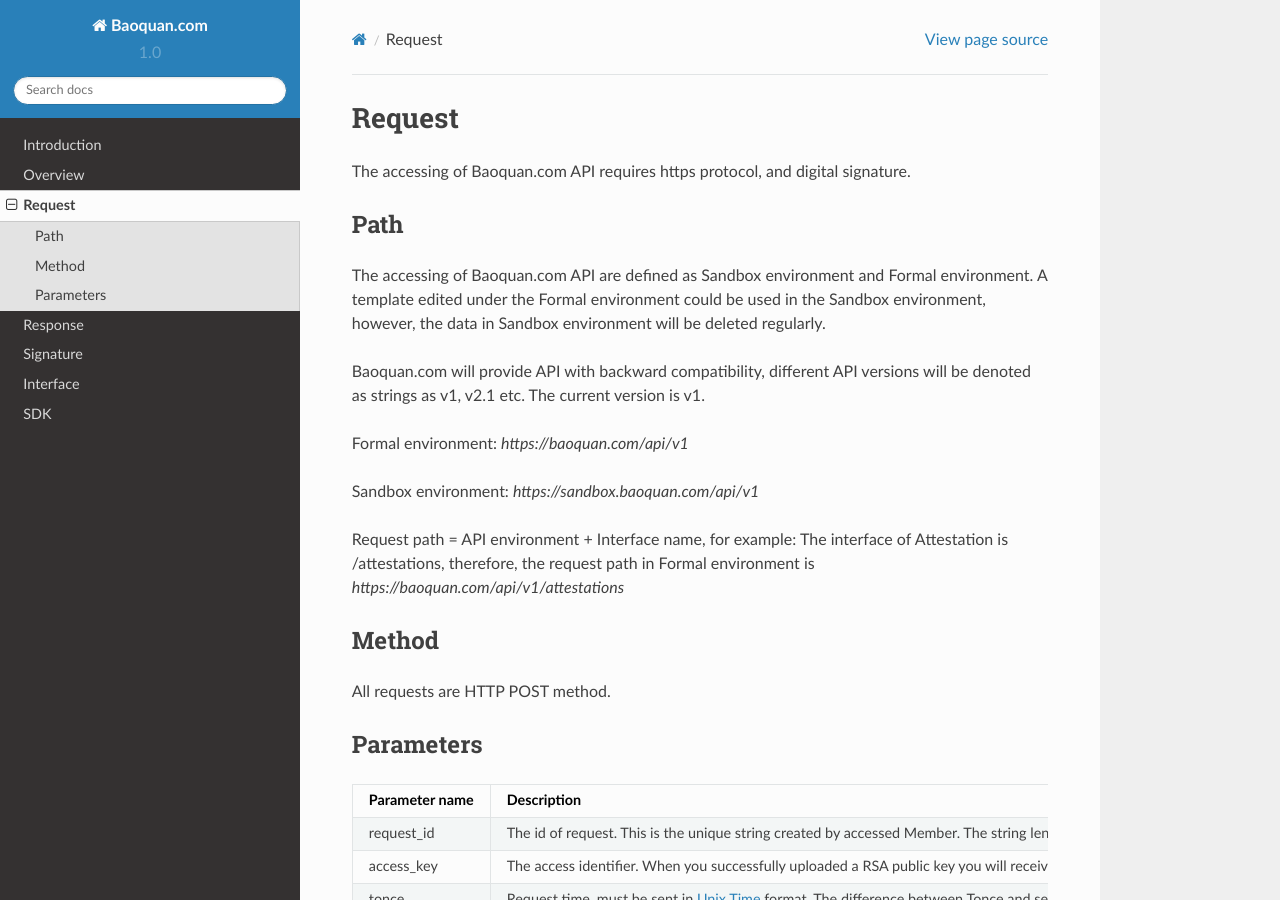
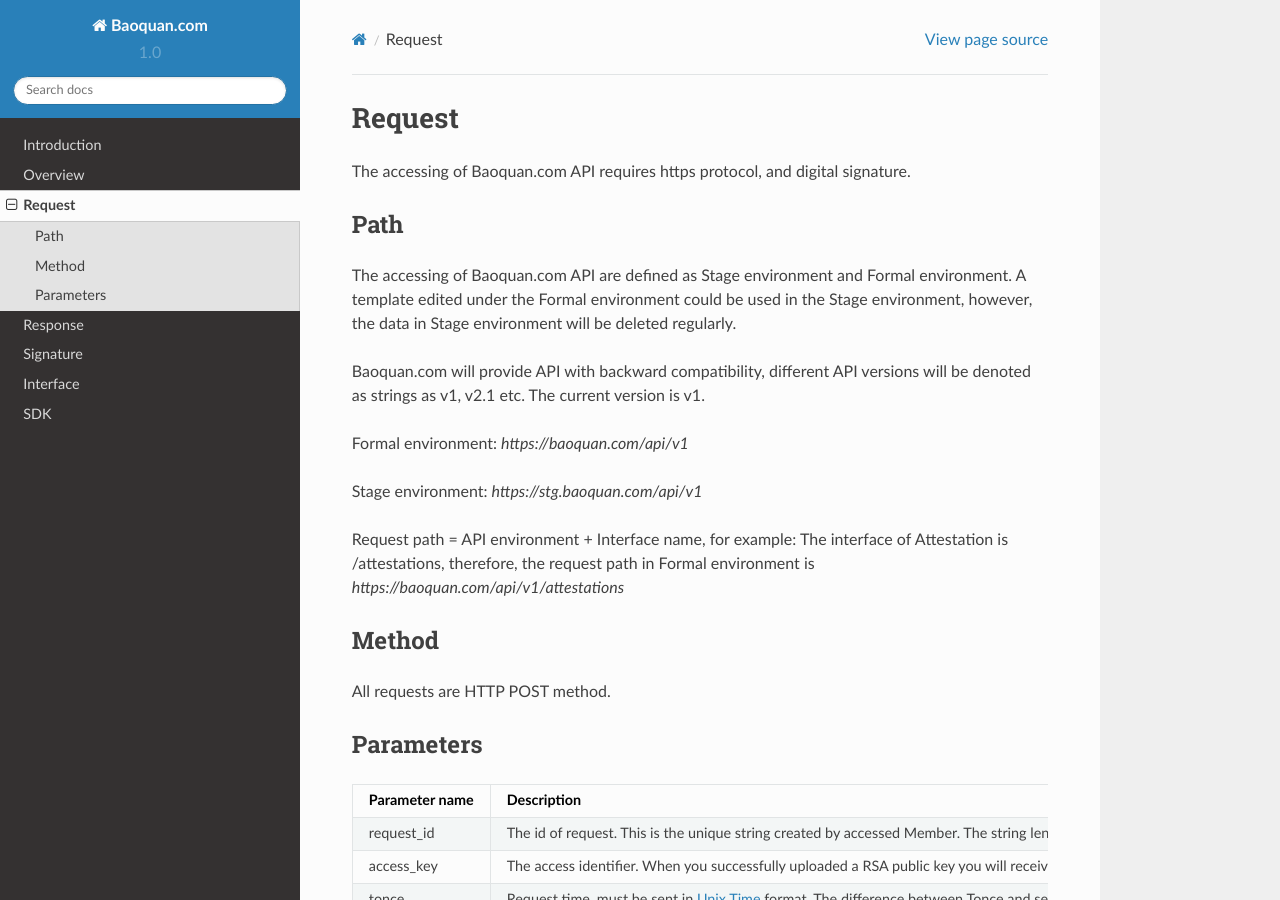
Before and after one commit to baoquan-com/baoquan-docs, a Sphinx documentation site: the page built from docs/request.rst, in a window 1280 px wide and 900 px high. Built offline with Sphinx 7.4.7 and the Read the Docs theme 2.0.0, drawn with Linux system fonts in a browser that asks for light colours.

```diff
--- a/docs/java.rst
+++ b/docs/java.rst
@@ -6,12 +6,12 @@ If you use maven, you can add dependency as below::
 	<dependency>
 	    <groupId>com.baoquan</groupId>
 	    <artifactId>eagle-sdk</artifactId>
-	    <version>1.0.3</version>
+	    <version>1.0.4</version>
 	</dependency>
 
 If you use Gradle, you can add like following::
 
-	compile group: 'com.baoquan', name: 'eagle-sdk', version: '1.0.3'
+	compile group: 'com.baoquan', name: 'eagle-sdk', version: '1.0.4'
 
 Create Baoquan Client
 ------------------
--- a/docs/request.rst
+++ b/docs/request.rst
@@ -6,13 +6,13 @@ The accessing of Baoquan.com API requires https protocol, and digital signature.
 Path
 --------------
 
-The accessing of Baoquan.com API are defined as Sandbox environment and Formal environment. A template edited under the Formal environment could be used in the Sandbox environment, however, the data in Sandbox environment will be deleted regularly.
+The accessing of Baoquan.com API are defined as Stage environment and Formal environment. A template edited under the Formal environment could be used in the Stage environment, however, the data in Stage environment will be deleted regularly.
 
 Baoquan.com will provide API with backward compatibility, different API versions will be denoted as strings as v1, v2.1 etc. The current version is v1.
 
 Formal environment: `https://baoquan.com/api/v1`
 
-Sandbox environment: `https://sandbox.baoquan.com/api/v1`
+Stage environment: `https://stg.baoquan.com/api/v1`
 
 Request path = API environment + Interface name, for example: The interface of Attestation is /attestations, therefore, the request path in Formal environment is `https://baoquan.com/api/v1/attestations`
 
```
Also changed, not shown: docs/php.rst (+4 -4 lines), docs/python.rst (+5 -5 lines).
